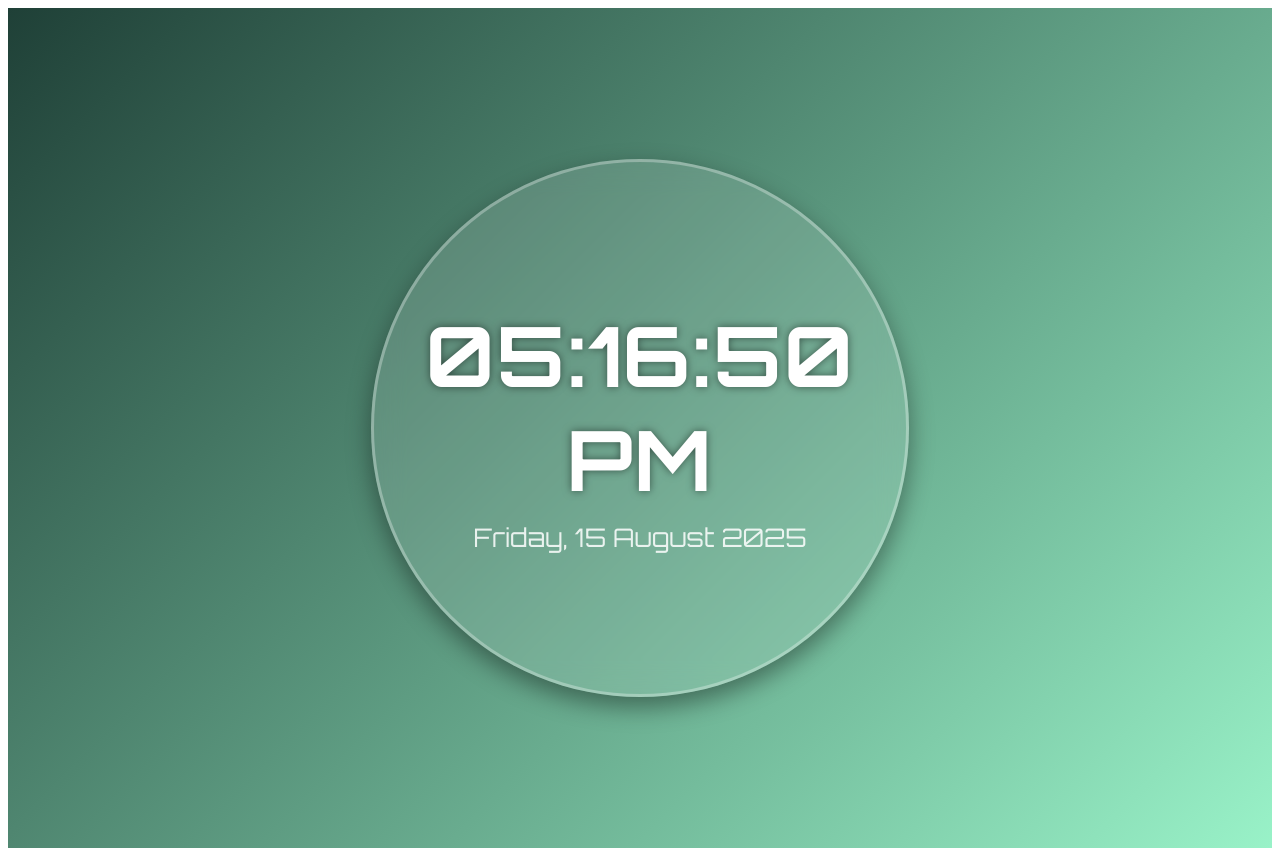
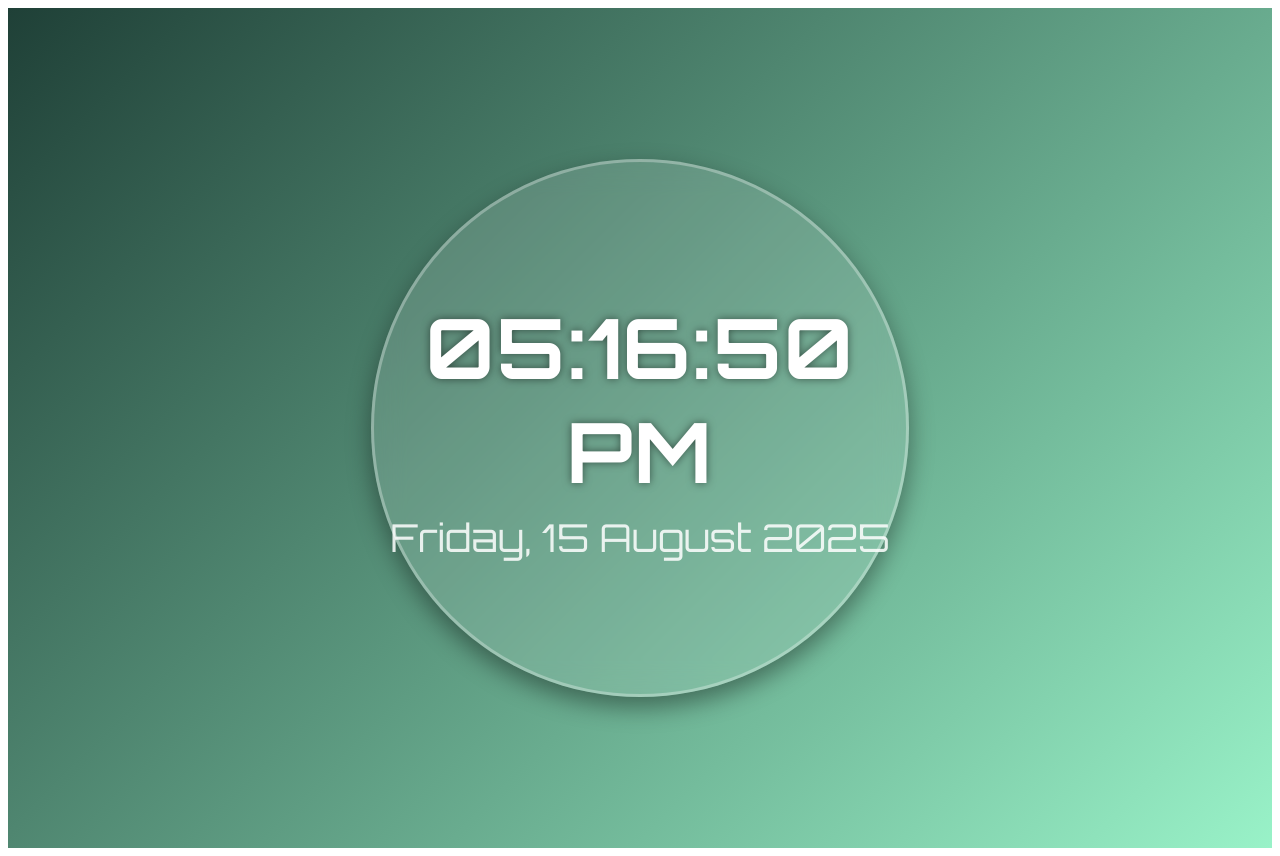
Before and after one commit to Glo92/Time-Teller, a React (Vite) app: page / in a window 1280 px wide. Built offline with nearby package versions, Linux system fonts and the light colour scheme.

Commit message:
added style

```diff
--- a/src/App.jsx
+++ b/src/App.jsx
@@ -83,7 +83,7 @@ const styles = {
     textShadow: "0 0 8px rgba(0,0,0,0.5)"
   },
   date: {
-    fontSize: "2.0vw", // slightly smaller to balance
+    fontSize: "3.0vw", // slightly smaller to balance
     opacity: 0.85,
     fontWeight: "300"
   }
```
